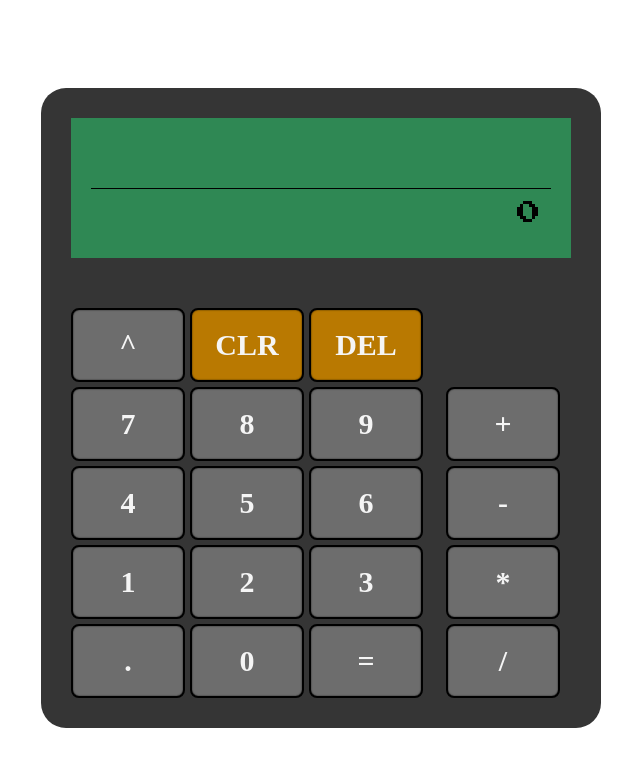
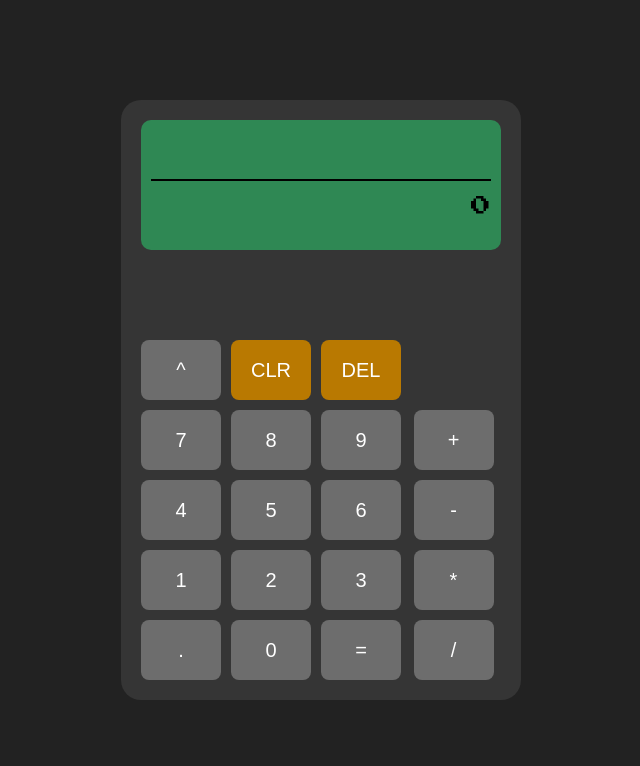
Before and after one commit to Oskart378/calculator_project, a plain HTML site: page index.html in a window 1280 px wide. Shown: the whole page, without its empty margins (319-959 px from the left). Drawn offline with Linux system fonts and the light colour scheme.

Commit message:
fix: refactor and polish up JS code and CSS

```diff
--- a/calculator.js
+++ b/calculator.js
@@ -1,142 +1,160 @@
 const calculator = {
-
     firstOperand: 0,
     secondOperand: 0,
     result: 0,
     operator: null,
 
-    add: (a , b) => a + b,
-    substract: (a, b) => a - b,
+    add: (a, b) => a + b,
+    subtract: (a, b) => a - b,  // fixed typo
     multiply: (a, b) => a * b,
-    divide: (a, b) => a / b,
-    power:(a, b) =>  a ** b,
+    divide: (a, b) => (b === 0 ? "ERROR" : a / b),
+    power: (a, b) => a ** b,
 
-    operate(operator, a , b) {
-
+    operate(operator, a, b) {
       this.firstOperand = a;
       this.secondOperand = b;
 
-        switch(operator) {
-            case "+": this.result = this.add(a, b);
+      switch (operator) {
+        case "+":
+          this.result = this.add(a, b);
           break;
-            case "-": this.result = this.substract(a, b);
+        case "-":
+          this.result = this.subtract(a, b);
           break;
-            case "*": this.result = this.multiply(a ,b);
+        case "*":
+          this.result = this.multiply(a, b);
           break;
         case "/":
-            if(b == 0)
-                this.result = "ERROR";
-            else
-                this.result = this.divide(a ,b);
+          this.result = this.divide(a, b);
           break;
-            case "^": this.result = this.power(a, b);
+        case "^":
+          this.result = this.power(a, b);
           break;
         default:
+          this.result = b; // return b if no valid operator
           break;
       }
-
       return this.result;
-    }
-
+    },
   };
 
   let currentValue = "";
-let input = "";
   const bufferValue = document.querySelector(".buffer");
   const inputValue = document.querySelector(".input");
   let expectingSecondOperand = false;
 
-
   function initializeCalculatorUI() {
-
     const numericPad = document.querySelector(".numeric-pad");
     const operatorsPad = document.querySelector(".operators-pad");
+    const docBody = document.querySelector("body");
+
+    const bottomOperators = [".", "0", "="];
     const operatorsChars = ["+", "-", "*", "/"];
-    const bottomOperators = [".", "0", "="];
+    const miscButtons = ["CLR", "DEL"];
 
-    inputValue.textContent = 0;
+    inputValue.textContent = "0";
 
-    for(let operator of bottomOperators) {
-        const operatorBtn = document.createElement("div");
-        operatorBtn.classList.add("numeric-btn");
-        operatorBtn.textContent = operator;
-        numericPad.appendChild(operatorBtn);
-        operatorBtn.addEventListener("click", handleNumberBtns);
+    // Bottom row (., 0, =)
+    bottomOperators.forEach((op) => {
+      const btn = createButton(op, "numeric-btn", handleButtonClick);
+      numericPad.appendChild(btn);
+    });
+
+    // Numbers 1-9 + ^ button as 10th button
+    for (let i = 1; i <= 10; i++) {
+      let label = i === 10 ? "^" : String(i);
+      const btn = createButton(label, "numeric-btn", handleButtonClick);
+      numericPad.appendChild(btn);
     }
 
-    for (let i = 1; i <= 10; i++) {
+    // Operator buttons
+    operatorsChars.forEach((op) => {
+      const btn = createButton(op, "numeric-btn", handleButtonClick);
+      operatorsPad.appendChild(btn);
+    });
 
-        const numericBtn = document.createElement("div");
-        numericBtn.classList.add("numeric-btn");
-        if(i != 10)
-            numericBtn.textContent = i;
-        else
-            numericBtn.textContent = "^";
+    // Misc buttons CLR and DEL
+    miscButtons.forEach((op) => {
+      const btn = createButton(op, "misc-btn", handleButtonClick);
+      numericPad.appendChild(btn);
+    });
 
-        numericBtn.addEventListener("click", handleNumberBtns);
-        numericPad.appendChild(numericBtn);
-    }
-
-
-    for(let operator of operatorsChars) {
-        const operatorBtn = document.createElement("div");
-        operatorBtn.classList.add("numeric-btn");
-        operatorBtn.textContent = operator;
-        operatorBtn.addEventListener("click", handleNumberBtns);
-        operatorsPad.appendChild(operatorBtn);
-    }
-
-    for(let operator of ["CLR", "DEL"]) {
-        const operatorBtn = document.createElement("div");
-        operatorBtn.classList.add("misc-btn");
-        operatorBtn.textContent = operator;
-        operatorBtn.addEventListener("click", handleNumberBtns);
-        numericPad.appendChild(operatorBtn);
-    }
+    docBody.addEventListener("keydown", keyHandler);
 
   }
 
+  function keyHandler(event) {
 
+    const buttons = document.querySelectorAll("button");
+    const foundButton = event.key === "Backspace"? Array.from(buttons).find(btn => btn.textContent === "DEL")
+     : event.key === "Enter" ? Array.from(buttons).find(btn => btn.textContent === "="): Array.from(buttons).find(btn => btn.textContent === event.key);
 
-function handleNumberBtns(event) {
-
-    /*currentValue = event.target.textContent;
-    inputValue.textContent = currentValue;*/
-    input = event.target.textContent;
-
-    if(!isNaN(Number(input))) {
-        currentValue += input;
-        inputValue.textContent = Number(currentValue).toString();
+    if(foundButton != null)
+        foundButton.dispatchEvent(new Event("click"));
   }
 
-    else if(input === "CLR") {
-        calculator.firstOperand = 0;
-        calculator.secondOperand = 0;
-        currentValue = "";
-        bufferValue.textContent = "";
-        inputValue.textContent = "0";
-        calculator.operator = null;
-        expectingSecondOperand = false;
+  function createButton(text, className, clickHandler) {
+    const btn = document.createElement("button");
+    btn.textContent = text;
+    btn.classList.add(className);
+    btn.addEventListener("click", clickHandler);
+    return btn;
   }
 
-    else if (input === "DEL") {
+  function handleButtonClick(event) {
+    const input = event.target.textContent;
 
-        if (currentValue === "0" || currentValue === "") return;
-
-        else if(currentValue.length === 1){
-            currentValue = 0;
-            inputValue.textContent = 0;
+    if (!isNaN(Number(input)) && input !== " ") {
+      inputNumber(input);
+    } else if (input === ".") {
+      inputDecimal();
+    } else if (input === "CLR") {
+      clearAll();
+    } else if (input === "DEL") {
+      deleteLast();
+    } else if (input === "=") {
+      calculateResult();
+    } else if (["+", "-", "*", "/", "^"].includes(input)) {
+      handleOperator(input);
+    }
   }
 
-        else {
-            currentValue = currentValue.substring(0, currentValue.length-1);
+  function inputNumber(digit) {
+    // If currentValue is "0" (from reset), replace instead of append
+    if (currentValue === "0") currentValue = digit;
+    else currentValue += digit;
+
     inputValue.textContent = currentValue;
   }
 
+  function inputDecimal() {
+    if (!currentValue.includes(".")) {
+      currentValue = currentValue === "" ? "0." : currentValue + ".";
+      inputValue.textContent = currentValue;
+    }
   }
 
+  function clearAll() {
+    calculator.firstOperand = 0;
+    calculator.secondOperand = 0;
+    calculator.operator = null;
+    currentValue = "";
+    expectingSecondOperand = false;
+    bufferValue.textContent = "";
+    inputValue.textContent = "0";
+  }
 
-    else if (input === "="){
+  function deleteLast() {
+    if (currentValue.length > 1) {
+      currentValue = currentValue.slice(0, -1);
+      inputValue.textContent = currentValue;
+    } else {
+      currentValue = "";
+      inputValue.textContent = "0";
+    }
+  }
+
+  function calculateResult() {
     if (!expectingSecondOperand || currentValue === "") return;
 
     calculator.secondOperand = Number(currentValue);
@@ -145,25 +163,23 @@ function handleNumberBtns(event) {
       calculator.firstOperand,
       calculator.secondOperand
     );
+
     inputValue.textContent = result;
     bufferValue.textContent = `${calculator.firstOperand} ${calculator.operator} ${calculator.secondOperand} =`;
 
-        currentValue = String(result); // allow chaining
+    currentValue = String(result);
     expectingSecondOperand = false;
-
+    calculator.operator = null;
   }
 
-
-    else if (["+", "-", "*", "/", "^"].includes(input)) {
-
-        // If just finished an operation and want to continue chaining
+  function handleOperator(operatorInput) {
     if (expectingSecondOperand && currentValue === "") {
-            calculator.operator = input;
-            bufferValue.textContent = calculator.firstOperand + " " + input;
+      // Allow operator change before second operand entered
+      calculator.operator = operatorInput;
+      bufferValue.textContent = `${calculator.firstOperand} ${operatorInput}`;
       return;
     }
 
-        // If there's a current input, but also already expecting a second operand (user is chaining ops)
     if (expectingSecondOperand) {
       calculator.secondOperand = Number(currentValue);
       const result = calculator.operate(
@@ -177,27 +193,20 @@ function handleNumberBtns(event) {
 
       calculator.firstOperand = result;
       currentValue = "";
-            calculator.operator = input;
-            bufferValue.textContent = result + " " + input;
+      calculator.operator = operatorInput;
+      bufferValue.textContent = `${result} ${operatorInput}`;
       inputValue.textContent = "0";
     } else {
       calculator.firstOperand = Number(currentValue || inputValue.textContent);
-            calculator.operator = input;
-            bufferValue.textContent = calculator.firstOperand + " " + input;
+      calculator.operator = operatorInput;
+      bufferValue.textContent = `${calculator.firstOperand} ${operatorInput}`;
       inputValue.textContent = "0";
       currentValue = "";
       expectingSecondOperand = true;
     }
   }
 
-    else if (input === "." && !currentValue.includes(".")) {
-        inputValue.textContent += ".";
-        currentValue += input;
-    }
-
-}
-
-
+  // Initialize UI after DOM loads
   initializeCalculatorUI();
 
   console.log(calculator.operate("*", 2, 8));
--- a/style.css
+++ b/style.css
@@ -1,156 +1,128 @@
-@import url('https://fonts.googleapis.com/css2?family=Press+Start+2P&family=Roboto:ital,wght@0,100..900;1,100..900&display=swap');
+@import url('https://fonts.googleapis.com/css2?family=Press+Start+2P&display=swap');
+
+/* Reset and base styling */
+* {
+  box-sizing: border-box;
+  margin: 0;
+  padding: 0;
+}
 
 body {
+  height: 100vh;
   display: flex;
   justify-content: center;
   align-items: center;
-    height: 100vh;
-
+  background: #222;
+  font-family: "Press Start 2P", sans-serif;
 }
 
-
 #calculator {
+  width: 400px;
+  height: 600px;
+  background: #353535;
+  border-radius: 20px;
+  padding: 20px;
   display: flex;
-    width: 500px;
-    height: 580px;
-
-    background-color: rgb(53, 53, 53);
-    border-radius: 25px;
-    padding: 30px;
   flex-direction: column;
+  justify-content: space-between;
 }
 
-.calculator-pad {
-    display: flex;
-    height: 100%;
-
-}
-
-
-.numeric-pad {
-    flex: 3;
-    display: flex;
-    gap: 5px;
-    flex-wrap: wrap-reverse;
-    align-content:flex-start;
-}
-
-/*.display {
-    width: 500px;
-    height: 200px;
-    margin-bottom: 50px;
-
-    background-color: rgb(47, 136, 84);
-    font-family: monospace;
-    color: black;
-    display: flex;
-    flex-direction: column;
-    justify-content: space-evenly;
-    align-items: flex-end;
-}*/
-
+/* === DISPLAY === */
 .display {
-  font-family: "Press Start 2P", system-ui;
-  width: 100%;
-  height: 200px;
-  margin-bottom: 50px;
-  background-color: rgb(47, 136, 84);
-  font-family: monospace;
+  height: 130px;
+  background-color: #2f8854;
   color: black;
   display: flex;
   flex-direction: column;
   justify-content: center;
-  align-items: flex-end;
-  padding: 10px 20px;
-  box-sizing: border-box;
+  padding: 10px;
+  border-radius: 10px;
+}
 
+.buffer {
+  font-size: 14px;
+  height: 30px;
+  display: flex;
+  justify-content: flex-end;
+  align-items: center;
+  overflow: hidden;
+  white-space: nowrap;
+  text-overflow: ellipsis;
 }
+
+.separator hr {
+  border: none;
+  height: 2px;
+  background-color: black;
+  margin: 5px 0;
+}
+
+.input {
+  font-size: 20px;
+  height: 40px;
+  display: flex;
+  justify-content: flex-end;
+  align-items: center;
+  overflow: hidden;
+  white-space: nowrap;
+  text-overflow: ellipsis;
+}
+
+/* === PAD AREA === */
+.calculator-pad {
+  flex: 1;
+  display: flex;
+  gap: 10px;
+  margin-top: 15px;
+  overflow: hidden;
+}
+
+/* === NUMERIC PAD === */
+.numeric-pad {
+  flex: 3;
+  display: flex;
+  flex-wrap: wrap-reverse;
+  gap: 10px;
+  justify-content: flex-start;
+  align-content: flex-start;
+}
+
+/* === OPERATORS PAD === */
 .operators-pad {
+  flex: 1;
   display: flex;
   flex-direction: column;
-    flex: 1;
-    gap: 5px;
-    justify-content:flex-end;
+  justify-content: flex-end;
+  gap: 10px;
 }
 
- .numeric-btn, .misc-btn {
-    width: 110px;
-    height: 70px;
-    background-color: rgb(109, 109, 109);
-    border-width: 2px;
-    border-style: solid;
-    border-color: rgb(0, 0, 0);
+/* === BUTTONS === */
+.numeric-btn,
+.misc-btn {
+  width: 80px;
+  height: 60px;
+  background-color: #6d6d6d;
+  border: none;
+  border-radius: 8px;
+  color: white;
+  font-size: 20px;
   display: flex;
   justify-content: center;
   align-items: center;
-    box-shadow: inset 0 0 1.5px black;
-    font-weight: bold;
-    font-size: 30px;
-
-    border-radius: 8px;
-    color: whitesmoke;
+  cursor: pointer;
+  user-select: none;
 }
 
- .numeric-btn:hover, .misc-btn {
-    background-color: rgb(140, 140, 140);
-    cursor: pointer;
+.numeric-btn:hover,
+.misc-btn:hover {
+  background-color: #888;
 }
 
- .numeric-btn:active, .misc-btn:active {
-    background-color: rgb(90, 90, 90);
-    box-shadow: inset 0 0 4px black;
- }
-
- .bottom-calculator-pad {
-    display: flex;
-    flex-direction: row;
-    gap: 5px;
+.numeric-btn:active,
+.misc-btn:active {
+  background-color: #555;
 }
 
 .misc-btn {
-    background-color: rgb(185, 121, 1);
+  background-color: #b97901;
 }
-
- .separator {
-    width: 100%;
- }
-
-/* hr {
-    border: none;
-    height: 1px;
-    background-color: black;
-    margin: 0 20px;
-} */
-
-
-hr {
-    width: 100%;
-    height: 1px;
-    background-color: black;
-    border: none;
-    margin: 4px 0;
-  }
-
-/* .buffer, .input {
-    /*direction: rtl;
-    margin: 0 20px;
-    font-size: 20px;
-    overflow: hidden;
-    height: 40px;
-} */
-
-
-.buffer, .input {
-    font-family: "Press Start 2P", system-ui;
-    height: 40px;            /* fixed height */
-    width: 100%;
-    font-size: 24px;
-    overflow: hidden;        /* prevent overflow */
-    white-space: nowrap;
-    text-overflow: ellipsis;
-    display: flex;
-    align-items: center;
-    justify-content: flex-end;
-    padding-right: 10px;
-    box-sizing: border-box;
-  }
```
Lines whose indentation alone changed are shown as unchanged.
